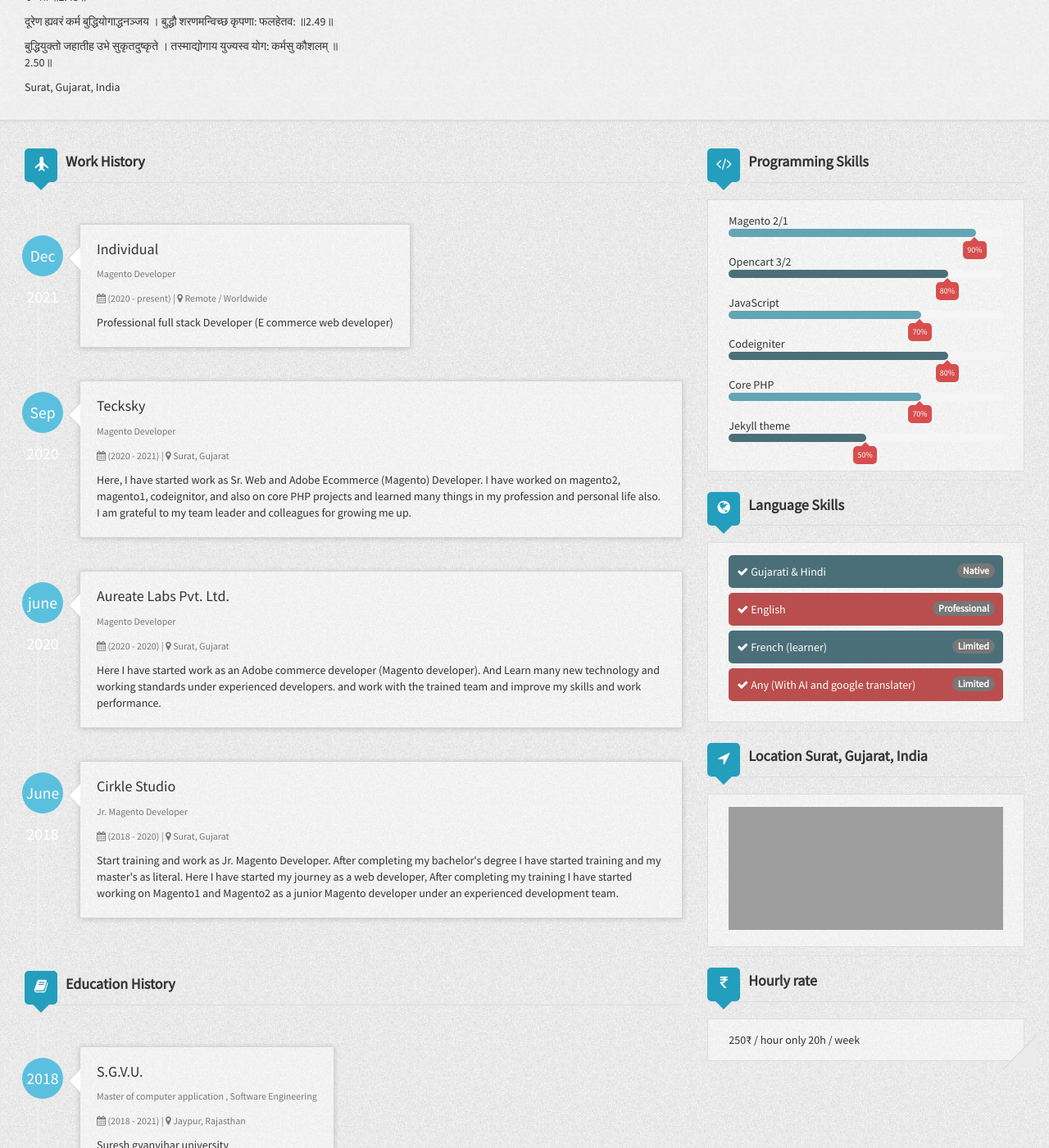
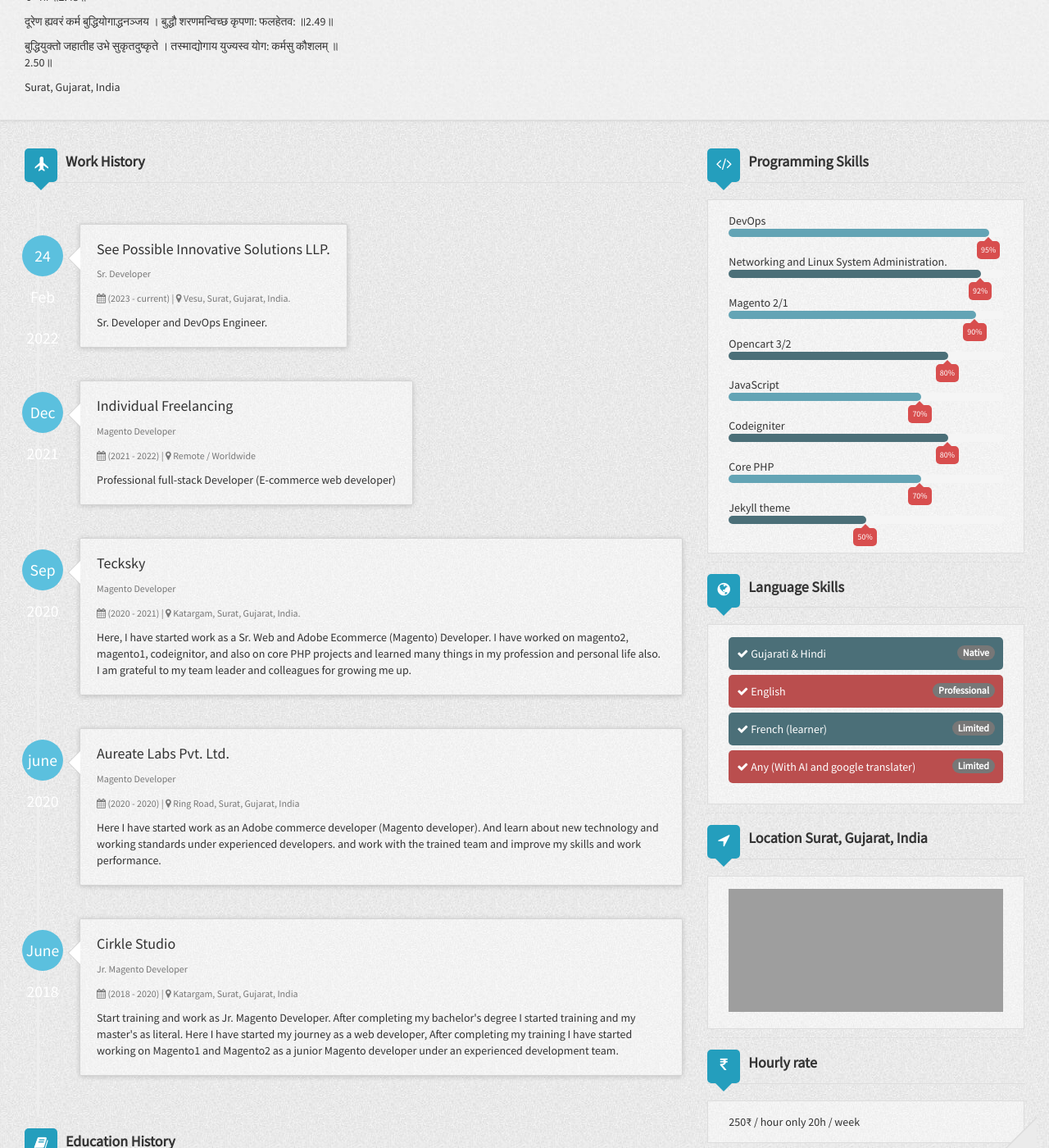
Before and after one commit to bhaveshpp/bhaveshpp.github.io, a Jekyll site: the page built from index.html, in a window 1280 px wide and 1400 px high, scrolled down 224 px. Shown: the whole window at 82% size. Built offline with Jekyll 4.4.1, drawn with Linux system fonts in a browser that asks for light colours; nearby versions of some CDN libraries; some of the changed text lies outside the part shown; grey boxes are pictures that could not be loaded.

Commit message:
Update _config.yml

```diff
--- a/_config.yml
+++ b/_config.yml
@@ -16,7 +16,7 @@
 # Author settings
 author:
   name: Bhavesh Prajapati
-  title: Professional full stack Developer (E commerce web developer)
+  title: Professional full stack Developer (E-commerce web developer)
   address: Surat, Gujarat, India
   email: bhaveshp.magento@gmail.com
   link: https://bhaveshpp.github.io
@@ -32,36 +32,63 @@
 #  stackoverflow: 70292
   workHistory:
     - work4:
-      company: Individual
+      company: See Possible Innovative Solutions LLP.
+      location: Vesu, Surat, Gujarat, India.
+      title: Sr. Developer
+      started: 24 Feb 2022
+      duration: (2023 - current)
+      description: Sr. Developer and DevOps Engineer.
+    - work4:
+      company: Individual Freelancing
       location: Remote / Worldwide
       title: Magento Developer
       started: Dec 2021
-      duration: (2020 - present)
-      description: Professional full stack Developer (E commerce web developer)
+      duration: (2021 - 2022)
+      description: Professional full-stack Developer (E-commerce web developer)
     - work3:
       company: Tecksky
-      location: Surat, Gujarat
+      location: Katargam, Surat, Gujarat, India.
       title: Magento Developer
       started: Sep 2020
       duration: (2020 - 2021)
-      description: Here, I have started work as Sr. Web and Adobe Ecommerce (Magento) Developer. I have worked on magento2, magento1, codeignitor, and also on core PHP projects and learned many things in my profession and personal life also. I am grateful to my team leader and colleagues for growing me up.
+      description: Here, I have started work as a Sr. Web and Adobe Ecommerce (Magento) Developer. I have worked on magento2, magento1, codeignitor, and also on core PHP projects and learned many things in my profession and personal life also. I am grateful to my team leader and colleagues for growing me up.
     - work2:
       company: Aureate Labs Pvt. Ltd.
-      location: Surat, Gujarat
+      location: Ring Road, Surat, Gujarat, India
       title: Magento Developer
       started: june 2020
       duration: (2020 - 2020)
-      description: Here I have started work as an Adobe commerce developer (Magento developer). And Learn many new technology and working standards under experienced developers. and work with the trained team and improve my skills and work performance.
+      description: Here I have started work as an Adobe commerce developer (Magento developer). And learn about new technology and working standards under experienced developers. and work with the trained team and improve my skills and work performance.
     - work1:
       company: Cirkle Studio
-      location: Surat, Gujarat
+      location: Katargam, Surat, Gujarat, India
       title: Jr. Magento Developer
       started: June 2018
       duration: (2018 - 2020)
-      description: Start training and work as Jr. Magento Developer. After completing my bachelor's degree I have started training and my master's as literal. Here I have started my journey as a web developer, After completing my training I have started working on Magento1 and Magento2 as a junior Magento developer under an experienced development team.
+      description: Start training and work as Jr. Magento Developer. After completing my bachelor's degree I started training and my master's as literal. Here I have started my journey as a web developer, After completing my training I have started working on Magento1 and Magento2 as a junior Magento developer under an experienced development team.
 
   educationHistory:
     - education1:
+      organization: IIT Roorkee
+      location: Roorkee, Uttarakhand
+      degree: Post Graduate on DevOps and Cloud Computing.
+      major: DevOps, DevSecOps, Networking.
+      started: 2023
+      duration: (2023 - current)
+      description: With Intellipaat
+      collegeLogo: /assets/img/roorkee.png
+      universityLogo:
+    - education2:
+      organization: Intellipaat Online Training
+      location: Bengaluru, Karnataka
+      degree: Linux System Adminiatrtion
+      major: Linux, Unix, System administration
+      started: 2023
+      duration: (2022 - 2023)
+      description:
+      collegeLogo: /assets/img/intellipaat.png
+      universityLogo:
+    - education3:
       organization: S.G.V.U.
       location: Jaypur, Rajasthan
       degree: Master of computer application
@@ -71,14 +98,14 @@
       description: Suresh gyanvihar university
       collegeLogo: /assets/img/sgvu.png
       universityLogo:
-    - education2:
-      organization: Sutex bank collage of computer application and science
+    - education4:
+      organization: Sutex Bank Collage of computer application and Science, V.N.S.G.U.
       location: Shenyang, China
-      degree: Bechlor of computer application
+      degree: Bachelor of computer application
       major: Software Engineering
       started: 2015
       duration: (2015 - 2018)
-      description: Veer narmad south gujarat university
+      description: Veer Narmad South Gujarat university
       collegeLogo: /assets/img/sutex.png
       universityLogo: /assets/img/vnsgu.jpg
   languages:
@@ -95,22 +122,29 @@
       name: Any (With AI and google translater)
       proficiency: Limited
   programmingSkills:
+
     - skill1:
+      name: DevOps
+      percentage: 95%
+    - skill2:
+      name: Networking and Linux System Administration.
+      percentage: 92%
+    - skill3:
       name: Magento 2/1
       percentage: 90%
-    - skill2:
+    - skill4:
       name: Opencart 3/2
       percentage: 80%
-    - skill3:
+    - skill5:
       name: JavaScript
       percentage: 70%
-    - skill4:
+    - skill6:
       name: Codeigniter
       percentage: 80%
-    - skill5:
+    - skill7:
       name: Core PHP
       percentage: 70%
-    - skill6:
+    - skill8:
       name: Jekyll theme
       percentage: 50%
 footerLinks:
```
